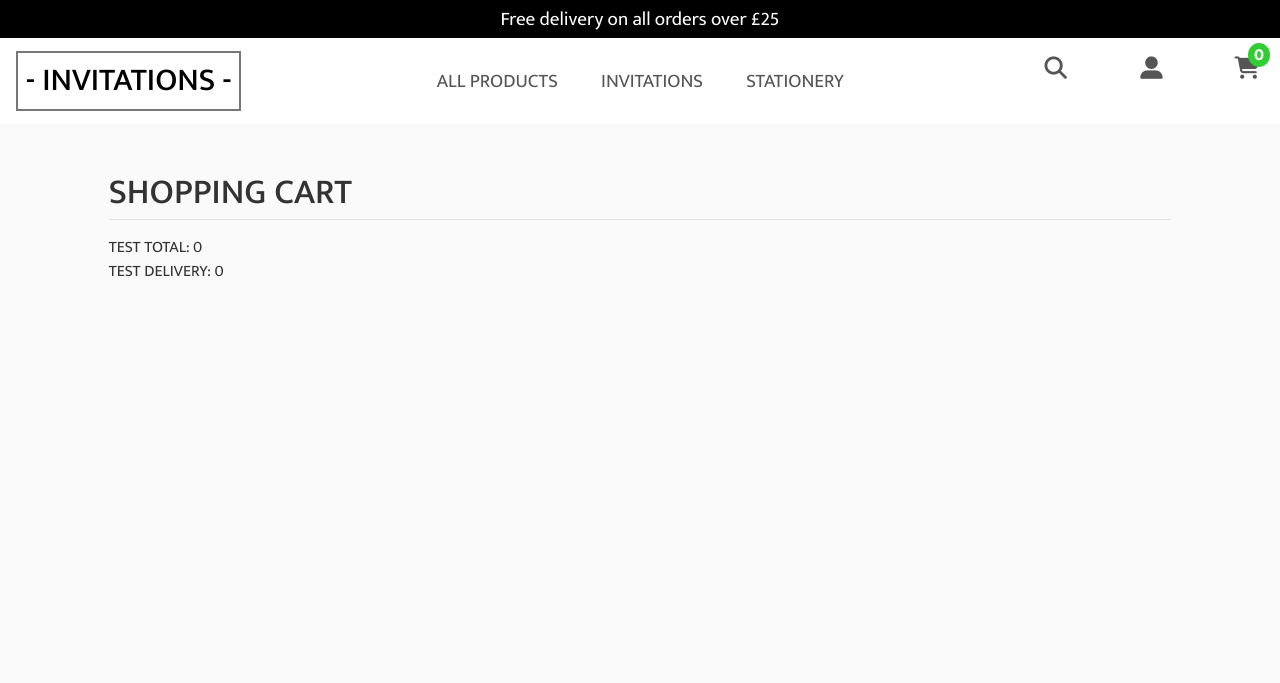
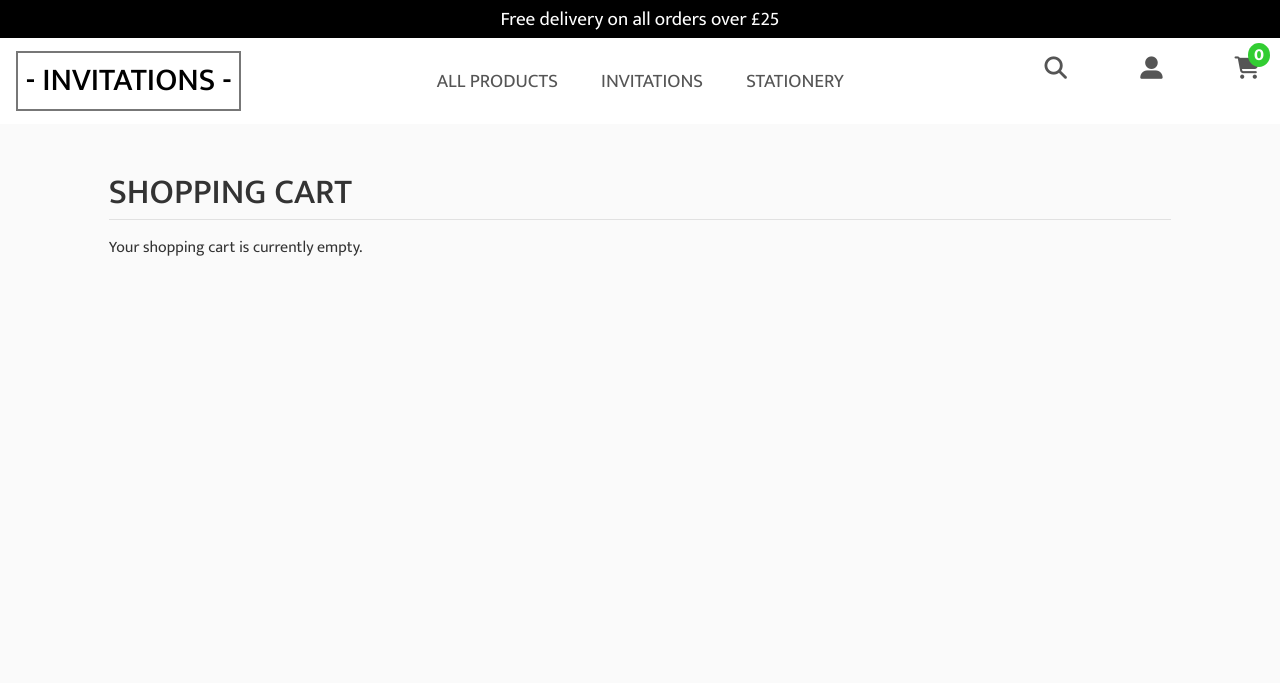
Before and after one commit to Code-Institute-Submissions/milestone-4-INVITATIONS, a Django app: template cart/templates/cart/cart.html in a window 1280 px wide. Shown: the top 683 px of the page. Run offline with Django 3.2, Linux system fonts and the light colour scheme; the template is opened without the code that fills it, so the values that code supplies are empty; parts of the project's set-up code (start-up, migrations or seed data) failed here and were passed over; some libraries are stand-ins or nearby versions.

```diff
--- a/cart/templates/cart/cart.html
+++ b/cart/templates/cart/cart.html
@@ -13,11 +13,19 @@
         </div>
         <div class="row">
             <div class="col-12">
-                TEST TOTAL: {{ cart_product_count }}
-                <br>
-                TEST DELIVERY: {{ cart_delivery }}
-            </div>
-            <div class="col-12 col-md-6">
+                {% for item in cart_items %}
+                    <div class="row">
+                        <div class="col-12 col-sm-6 mb-2">
+                            <p>Name: {{ item.name }} | Qty: {{ item.quantity }} | {{ item.image }}</p>
+                        </div>
+                    </div>
+                {% empty %}
+                    <div class="row">
+                        <div class="col-12 col-sm-6 mb-2">
+                            <p>Your shopping cart is currently empty.</p>
+                        </div>
+                    </div>
+                {% endfor %}
             </div>
         </div>
     </div>
```
Also changed, not shown: cart/views.py (+22 -1 lines).
